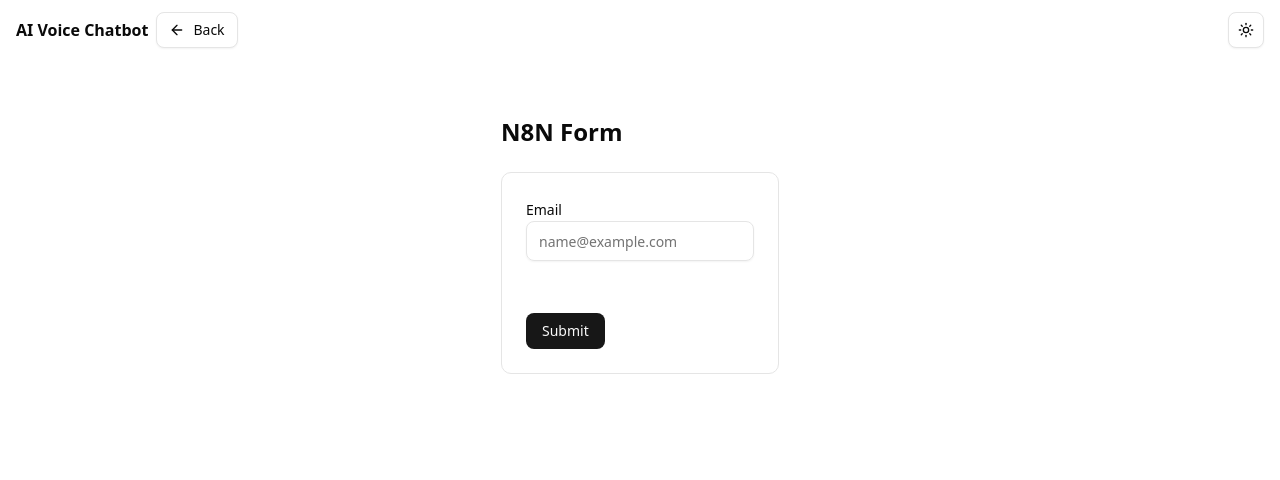
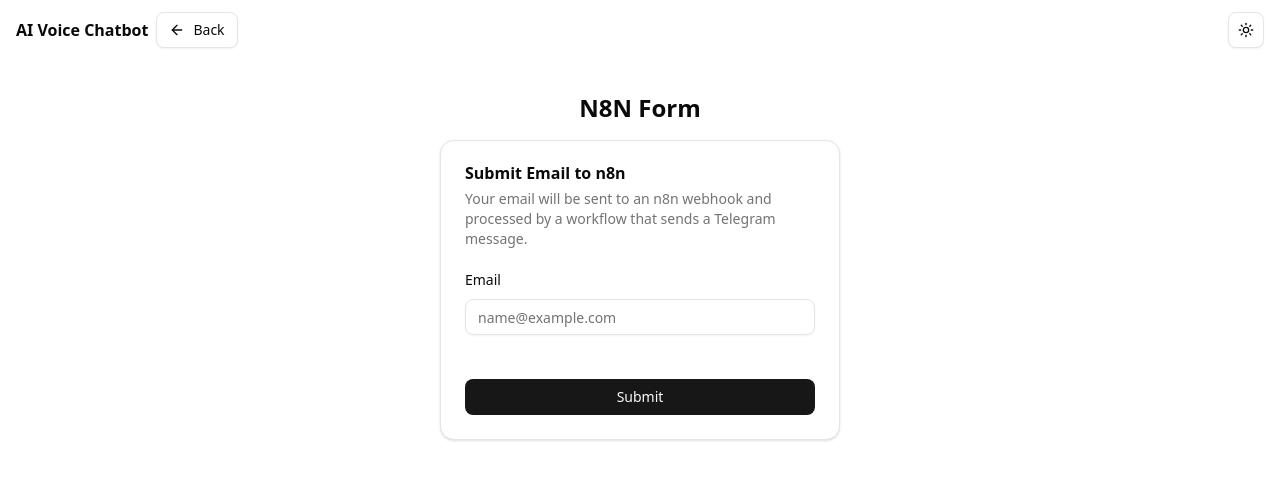
Before and after one commit to emanuelefavero/ai-voice-chatbot, a Next.js app: page /dev/n8n in a window 1280 px wide. Shown: the top 480 px of the page. Built offline with nearby package versions, Linux system fonts and the light colour scheme.

Commit message:
feat: add shadcn/ui components to n8n form

```diff
--- a/src/app/dev/components/dev-links-list.tsx
+++ b/src/app/dev/components/dev-links-list.tsx
@@ -4,7 +4,7 @@
   return (
     <ul>
       <li>
-        <Link href='/dev'>Dev page</Link>
+        <Link href='/dev/n8n'>N8N</Link>
       </li>
     </ul>
   )
--- a/src/app/dev/n8n/components/n8n-form.tsx
+++ b/src/app/dev/n8n/components/n8n-form.tsx
@@ -1,6 +1,16 @@
 'use client'
 
 import { Button } from '@/components/ui/button'
+import {
+  Card,
+  CardContent,
+  CardDescription,
+  CardFooter,
+  CardHeader,
+  CardTitle,
+} from '@/components/ui/card'
+import { Input } from '@/components/ui/input'
+import { Label } from '@/components/ui/label'
 import { useActionState } from 'react'
 import { useFormStatus } from 'react-dom'
 import { submitFormAction } from '../actions'
@@ -11,7 +21,7 @@
   const { pending } = useFormStatus()
 
   return (
-    <Button type='submit' disabled={pending} className='w-full sm:w-auto'>
+    <Button type='submit' disabled={pending} className='w-full'>
       {pending ? 'Submitting...' : 'Submit'}
     </Button>
   )
@@ -53,15 +63,19 @@
   >(submitFormAction, null)
 
   return (
-    <form
-      action={formAction}
-      className='space-y-4 rounded-lg border p-4 sm:p-6'
-    >
-      <div className='space-y-2'>
-        <label htmlFor='email' className='text-sm font-medium'>
-          Email
-        </label>
-        <input
+    <form action={formAction} className='w-full sm:max-w-100'>
+      <Card>
+        <CardHeader>
+          <CardTitle>Submit Email to n8n</CardTitle>
+          <CardDescription>
+            Your email will be sent to an n8n webhook and processed by a
+            workflow that sends a Telegram message.
+          </CardDescription>
+        </CardHeader>
+        <CardContent>
+          <div className='space-y-3'>
+            <Label htmlFor='email'>Email</Label>
+            <Input
               id='email'
               name='email'
               type='email'
@@ -69,15 +83,17 @@
               autoComplete='email'
               placeholder='name@example.com'
               aria-invalid={Boolean(state && !state.ok)}
-          className='flex h-10 w-full rounded-md border bg-transparent px-3 py-2 text-sm shadow-xs transition-[color,box-shadow] outline-none placeholder:text-muted-foreground focus-visible:border-ring focus-visible:ring-[3px] focus-visible:ring-ring/50 disabled:cursor-not-allowed disabled:opacity-50'
             />
           </div>
 
           <div aria-live='polite' className='min-h-5 text-sm'>
             <FormFeedback state={state} />
           </div>
-
+        </CardContent>
+        <CardFooter>
           <SubmitButton />
+        </CardFooter>
+      </Card>
     </form>
   )
 }
--- a/src/app/dev/n8n/page.tsx
+++ b/src/app/dev/n8n/page.tsx
@@ -2,9 +2,9 @@
 
 export default function Page() {
   return (
-    <main className='mx-auto max-w-2xl space-y-6 p-4 sm:p-6'>
+    <>
       <h1 className='text-2xl font-semibold'>N8N Form</h1>
       <N8nForm />
-    </main>
+    </>
   )
 }
--- a/src/app/dev/page.tsx
+++ /dev/null
@@ -1,7 +0,0 @@
-export default function Page() {
-  return (
-    <>
-      <h1>Hello from /dev page</h1>
-    </>
-  )
-}
--- /dev/null
+++ b/src/components/ui/card.tsx
@@ -0,0 +1,92 @@
+import * as React from 'react'
+
+import { cn } from '@/lib/utils'
+
+function Card({ className, ...props }: React.ComponentProps<'div'>) {
+  return (
+    <div
+      data-slot='card'
+      className={cn(
+        'flex flex-col gap-6 rounded-xl border bg-card py-6 text-card-foreground shadow-sm',
+        className,
+      )}
+      {...props}
+    />
+  )
+}
+
+function CardHeader({ className, ...props }: React.ComponentProps<'div'>) {
+  return (
+    <div
+      data-slot='card-header'
+      className={cn(
+        '@container/card-header grid auto-rows-min grid-rows-[auto_auto] items-start gap-2 px-6 has-data-[slot=card-action]:grid-cols-[1fr_auto] [.border-b]:pb-6',
+        className,
+      )}
+      {...props}
+    />
+  )
+}
+
+function CardTitle({ className, ...props }: React.ComponentProps<'div'>) {
+  return (
+    <div
+      data-slot='card-title'
+      className={cn('leading-none font-semibold', className)}
+      {...props}
+    />
+  )
+}
+
+function CardDescription({ className, ...props }: React.ComponentProps<'div'>) {
+  return (
+    <div
+      data-slot='card-description'
+      className={cn('text-sm text-muted-foreground', className)}
+      {...props}
+    />
+  )
+}
+
+function CardAction({ className, ...props }: React.ComponentProps<'div'>) {
+  return (
+    <div
+      data-slot='card-action'
+      className={cn(
+        'col-start-2 row-span-2 row-start-1 self-start justify-self-end',
+        className,
+      )}
+      {...props}
+    />
+  )
+}
+
+function CardContent({ className, ...props }: React.ComponentProps<'div'>) {
+  return (
+    <div
+      data-slot='card-content'
+      className={cn('px-6', className)}
+      {...props}
+    />
+  )
+}
+
+function CardFooter({ className, ...props }: React.ComponentProps<'div'>) {
+  return (
+    <div
+      data-slot='card-footer'
+      className={cn('flex items-center px-6 [.border-t]:pt-6', className)}
+      {...props}
+    />
+  )
+}
+
+export {
+  Card,
+  CardAction,
+  CardContent,
+  CardDescription,
+  CardFooter,
+  CardHeader,
+  CardTitle,
+}
--- /dev/null
+++ b/src/components/ui/input.tsx
@@ -0,0 +1,21 @@
+import * as React from 'react'
+
+import { cn } from '@/lib/utils'
+
+function Input({ className, type, ...props }: React.ComponentProps<'input'>) {
+  return (
+    <input
+      type={type}
+      data-slot='input'
+      className={cn(
+        'h-9 w-full min-w-0 rounded-md border border-input bg-transparent px-3 py-1 text-base shadow-xs transition-[color,box-shadow] outline-none selection:bg-primary selection:text-primary-foreground file:inline-flex file:h-7 file:border-0 file:bg-transparent file:text-sm file:font-medium file:text-foreground placeholder:text-muted-foreground disabled:pointer-events-none disabled:cursor-not-allowed disabled:opacity-50 md:text-sm dark:bg-input/30',
+        'focus-visible:border-ring focus-visible:ring-[3px] focus-visible:ring-ring/50',
+        'aria-invalid:border-destructive aria-invalid:ring-destructive/20 dark:aria-invalid:ring-destructive/40',
+        className,
+      )}
+      {...props}
+    />
+  )
+}
+
+export { Input }
--- /dev/null
+++ b/src/components/ui/label.tsx
@@ -0,0 +1,24 @@
+'use client'
+
+import { Label as LabelPrimitive } from 'radix-ui'
+import * as React from 'react'
+
+import { cn } from '@/lib/utils'
+
+function Label({
+  className,
+  ...props
+}: React.ComponentProps<typeof LabelPrimitive.Root>) {
+  return (
+    <LabelPrimitive.Root
+      data-slot='label'
+      className={cn(
+        'flex items-center gap-2 text-sm leading-none font-medium select-none group-data-[disabled=true]:pointer-events-none group-data-[disabled=true]:opacity-50 peer-disabled:cursor-not-allowed peer-disabled:opacity-50',
+        className,
+      )}
+      {...props}
+    />
+  )
+}
+
+export { Label }
```
Lines whose indentation alone changed are shown as unchanged.
